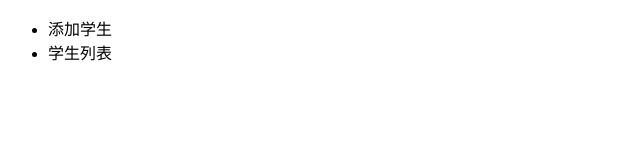
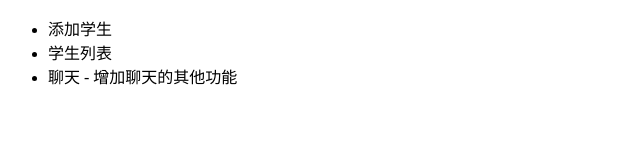
Before and after one commit to lh-liuhui/student, a plain HTML site: page index.html in a window 1280 px wide. Shown: the whole page, without its empty margins (0-640 px from the left). Drawn offline with Linux system fonts and the light colour scheme.

Commit message:
修改聊天功能

```diff
--- a/index.html
+++ b/index.html
@@ -7,6 +7,7 @@
 		<ul>
 			<li>添加学生</li>
 			<li>学生列表</li>
+			<li>聊天 - 增加聊天的其他功能</li>
 		</ul>
 	</body>
 </html>
```
